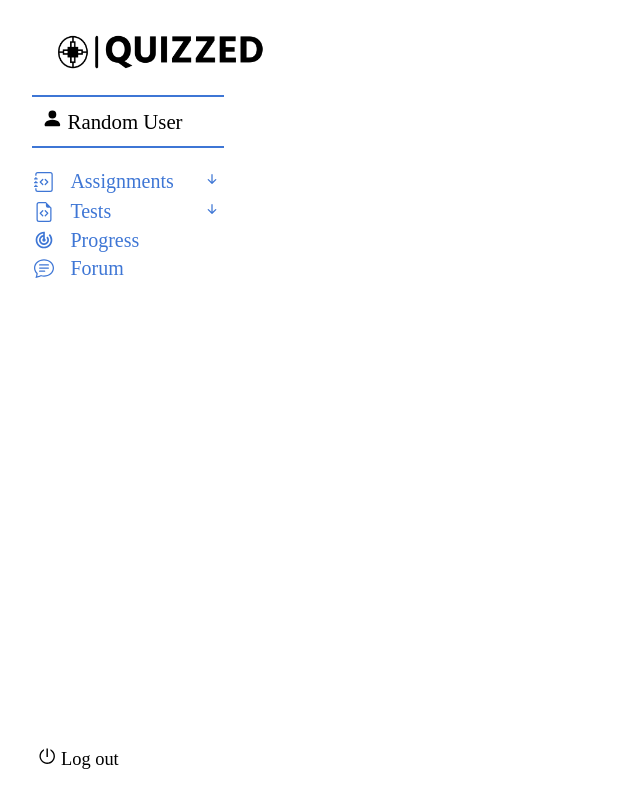
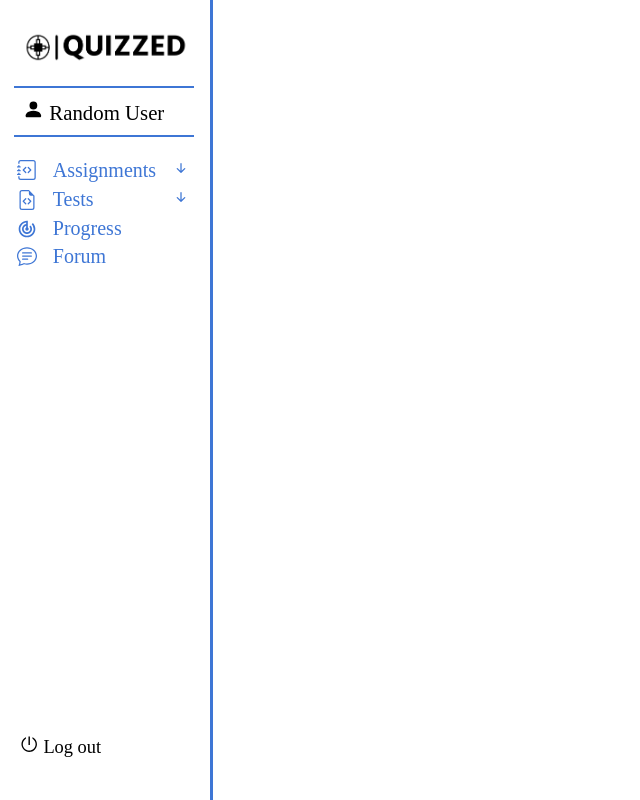
Before and after one commit to MartinezNicanor/IT1E-period-4, a React (Create React App) app: page / in a window 1280 px wide. Shown: the whole page, without its empty margins (0-640 px from the left). Built offline with nearby package versions, Linux system fonts and the light colour scheme; the HTML template or start-up script is replaced by a standard one.

Commit message:
Fix: fixed nav styling

```diff
--- a/src/App.css
+++ b/src/App.css
@@ -3,12 +3,10 @@
     grid-template-columns: repeat(12, 1fr);
     height: 100vh;
 }
-
-.nav {
+.nav{
     grid-column: 1/3;
     border-right: 3px solid #3E76D5;
 }
-
 .mainContent {
     grid-column: 3/13;
 }
--- a/src/App.js
+++ b/src/App.js
@@ -7,7 +7,10 @@ function App() {
     return (
         <Router>
             <div className="gridContainer">
-                <SideBar /> {/* Replace this div with the nav component */}
+                <div className="nav">
+                <SideBar />
+                </div>
+
                 <div className="mainContent">
                     <Routes>
                         {/* If you want to add your page add it as the Route below and add the name of the page
--- a/src/components/navbar/Navbar.css
+++ b/src/components/navbar/Navbar.css
@@ -0,0 +1,9 @@
+nav{
+
+    width: inherit;
+    font-family: Montserrat;
+    height: 100vh;
+    padding: 1vh;
+    position: fixed;
+    margin-left: 0.5vw;
+}
--- a/src/components/navbar/SideBar.js
+++ b/src/components/navbar/SideBar.js
@@ -1,5 +1,4 @@
 import React from 'react'
-import styled from "styled-components"
 import { SideBarData } from './SideBarData';
 import SubMenu from './SubMenu';
 import Logo from './Logo';
@@ -8,21 +7,12 @@ import UsersName from './UsersName';
 import "./usersName.css";
 import Logout from './Logout';
 import "./logout.css";
+import "./Navbar.css";
 
-
-const Nav = styled.nav`
-    font-family: Montserrat;
-    width: 15vw;
-    height: 98vh;
-    padding: 1vh;
-    position: fixed;
-    margin-left: 3vh;
-`;
 
 const SideBar = () => {
     return (
-        <>
-            <Nav>
+            <nav>
                 <div className="logoContainer">
                     <Logo />
                 </div>
@@ -31,8 +21,7 @@ const SideBar = () => {
                     return <SubMenu item={item} key={index} />
                 })}
                 <Logout />
-            </Nav>
-        </>
+            </nav>
     );
 }
 
--- a/src/components/navbar/logo.css
+++ b/src/components/navbar/logo.css
@@ -1,11 +1,11 @@
 .logoContainer{
-    margin-left: 1.5vh;
+    margin-left: 1vh;
 }
 
 .logo{
-    margin: 3vh 0.63vh 2.53vh 1vh;
+    margin: 3vh 0.63vh 2.53vh 0vh;
 }
 
 .logo > img{
-    width: 13.5rem;
+    width: 13vw;
 }
```
